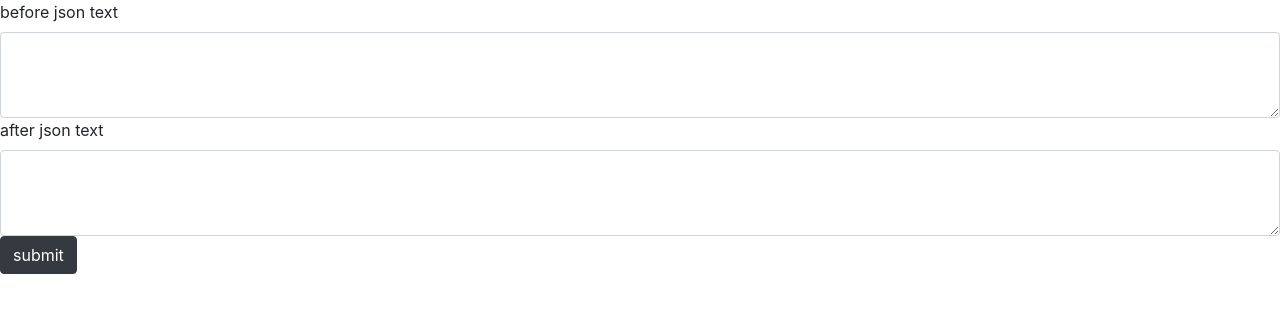
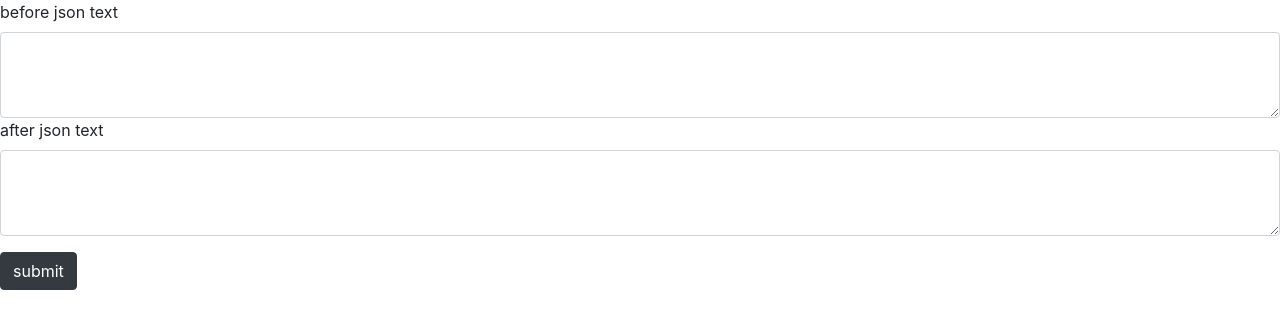
Before and after one commit to hiro21/json-perse, a Nuxt app: page / in a window 1280 px wide. Shown: the top 328 px of the page. Built offline with nearby package versions, Linux system fonts and the light colour scheme.

Commit message:
mod child vue

```diff
--- a/components/JsonPerse.vue
+++ b/components/JsonPerse.vue
@@ -4,26 +4,38 @@
       <textarea v-model="perseJsonTest" class="form-control" id="perseJsonTextarea" rows="3"></textarea>
       <label for="perseResultTextarea" class="form-label">after json text</label>
       <textarea v-model="perseResultTextarea" class="form-control" id="perseResultTextarea" rows="3"></textarea>
-      <button type="button" class="btn btn-dark" @click="onClickEventPerse">submit</button>
     </div>
 </template>
 <script lang="ts">
 import Vue from 'vue'
 export default Vue.extend({
     name: 'perseJson',
+    props: {
+        perseJsonTest: {
+            type: String,
+        },
+        perseResultTextarea: {
+            type: String,
+        },
+    },
+    // computed: {
+    //     perseJsonTest: {
+    //         get(): string {
+    //             return this.perseJsonTest
+    //         },
+    //     },
+    //     perseResultTextarea: {
+    //         get(): string {
+    //             return this.perseResultTextarea
+    //         },
+    //     },
+    // },
     data: function() {
         return {
             perseJsonTest: "",
             perseResultTextarea: "",
         }
     },
-    methods: {
-        onClickEventPerse(event: Event): void {
-            console.log(this.perseJsonTest)
-            console.log(this.perseResultTextarea)
-            console.log("test")
-        }
-    }
 })
 
 </script>
--- a/pages/index.vue
+++ b/pages/index.vue
@@ -1,12 +1,27 @@
 <template>
-  <JsonPerse>
+  <div>
+  <JsonPerse
+    perseJsonTest.sync="perseJsonTest"
+    perseResultTextarea.sync="perseResultTextarea"
+  >
   </JsonPerse>
+  <button type="button" class="btn btn-dark" @click="onClickEventPerse">submit</button>
+  </div>
 </template>
 
 <script lang="ts">
 import Vue from 'vue'
+import JsonPerse from '../components/JsonPerse.vue'
 
 export default Vue.extend({
   name: 'IndexPage',
+  components: {
+    JsonPerse
+  },
+  methods: {
+        onClickEventPerse(event: Event): void {
+          console.log(event)
+        }
+    }
 })
 </script>
```
